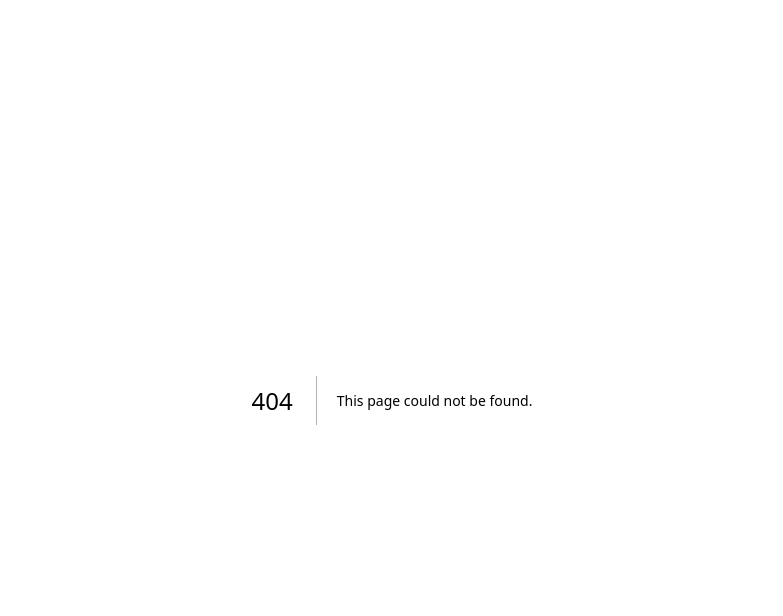
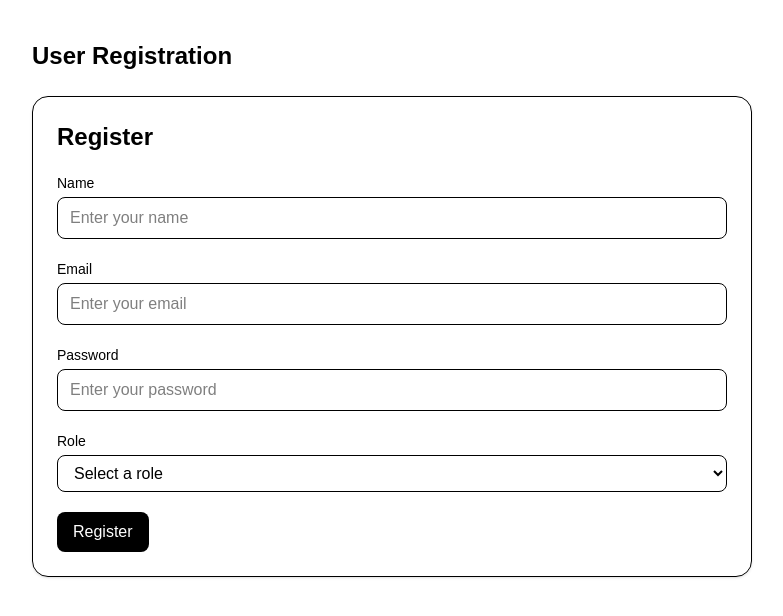
Before and after one commit to KaiwenYangUT/ECE1724_Project, a Next.js app: page /register in a window 1280 px wide. Before the commit this address had no page. Shown: the top 616 px of the page, without its empty margins (248-1031 px from the left). Built offline with nearby package versions, Linux system fonts and the light colour scheme.

Commit message:
Created the component, page for registration.

```diff
--- /dev/null
+++ b/app/register/page.tsx
@@ -0,0 +1,13 @@
+import RegisterForm from "@/components/RegisterForm";
+
+export default function RegisterPage() {
+    return (
+        //Register Page
+        <main className = "min-h-screen bg-white text-black">
+            <div className="mx-auto max-w-3xl px-6 py-10">
+                <h1 className="mb-6 text-2xl font-semibold">User Registration</h1>
+            <RegisterForm />
+            </div>
+        </main>
+    );
+}
--- /dev/null
+++ b/components/RegisterForm.tsx
@@ -0,0 +1,144 @@
+"use client";
+
+import * as React from "react";
+import { useState } from "react";
+import { UserRole } from "@prisma/client";
+
+
+export default function RegisterForm() {
+    const [name, setName] = useState("");
+    const [email, setEmail] = useState("");
+    const [password, setPassword] = useState("");
+    const [role, setRole] = useState<UserRole | "">("");    const [loading, setLoading] = useState(false);
+    const [successMessage, setSuccessMessage] = useState("");
+    const [errorMessage, setErrorMessage] = useState("");
+
+    function resetForm() {
+    setName("");
+    setEmail("");
+    setPassword("");
+    setRole("");
+  }
+
+    async function handleRegister(e: React.SyntheticEvent<HTMLFormElement>){
+        e.preventDefault();
+        setLoading(true);
+        setSuccessMessage("");
+        setErrorMessage("");
+
+        try{
+            const response = await fetch("/api/auth/register", {
+                method: "POST",
+                headers: {
+                    "Content-Type": "application/json",
+                },
+                body: JSON.stringify({
+                    name,
+                    email,
+                    password,
+                    role,
+                })
+            });
+
+        const data = await response.json();
+
+      if (!response.ok) {
+        if (data?.error) {
+          setErrorMessage(data.error);
+        } else {
+          setErrorMessage("Failed to Register!");
+        }
+        return;
+      }
+
+      setSuccessMessage("User registered successfully.");
+      resetForm();
+    }catch {
+      setErrorMessage("Network error. Please try again.");
+    } finally {
+      setLoading(false);
+    }
+    }
+
+    return (
+    <form
+      onSubmit={handleRegister}
+      className="space-y-5 rounded-2xl border p-6 shadow-sm"
+    >
+      <h1 className="text-2xl font-semibold">Register</h1>
+
+      {successMessage ? (
+        <div className="rounded-lg border border-green-300 bg-green-50 px-4 py-3 text-sm">
+          {successMessage}
+        </div>
+      ) : null}
+
+      {errorMessage ? (
+        <div className="rounded-lg border border-red-300 bg-red-50 px-4 py-3 text-sm">
+          {errorMessage}
+        </div>
+      ) : null}
+
+      <div>
+        <label className="mb-1 block text-sm font-medium">Name</label>
+        <input
+          type="text"
+          className="w-full rounded-lg border px-3 py-2"
+          value={name}
+          onChange={(e) => setName(e.target.value)}
+          placeholder="Enter your name"
+          required
+        />
+      </div>
+
+      <div>
+        <label className="mb-1 block text-sm font-medium">Email</label>
+        <input
+          type="email"
+          className="w-full rounded-lg border px-3 py-2"
+          value={email}
+          onChange={(e) => setEmail(e.target.value)}
+          placeholder="Enter your email"
+          required
+        />
+      </div>
+
+      <div>
+        <label className="mb-1 block text-sm font-medium">Password</label>
+        <input
+          type="password"
+          className="w-full rounded-lg border px-3 py-2"
+          value={password}
+          onChange={(e) => setPassword(e.target.value)}
+          placeholder="Enter your password"
+          required
+        />
+      </div>
+
+      <div>
+        <label className="mb-1 block text-sm font-medium">Role</label>
+        <select
+          className="w-full rounded-lg border px-3 py-2"
+          value={role}
+          onChange={(e) => setRole(e.target.value as UserRole | "")}
+          required
+        >
+          <option value="">Select a role</option>
+          <option value="ATTENDEE">Attendee</option>
+          <option value="STAFF">Staff</option>
+          <option value="ORGANIZER">Organizer</option>
+        </select>
+      </div>
+
+      <button
+        type="submit"
+        disabled={loading}
+        className="rounded-lg bg-black px-4 py-2 text-white disabled:opacity-50"
+      >
+        {loading ? "Registering..." : "Register"}
+      </button>
+    </form>
+  );
+
+
+}
```
